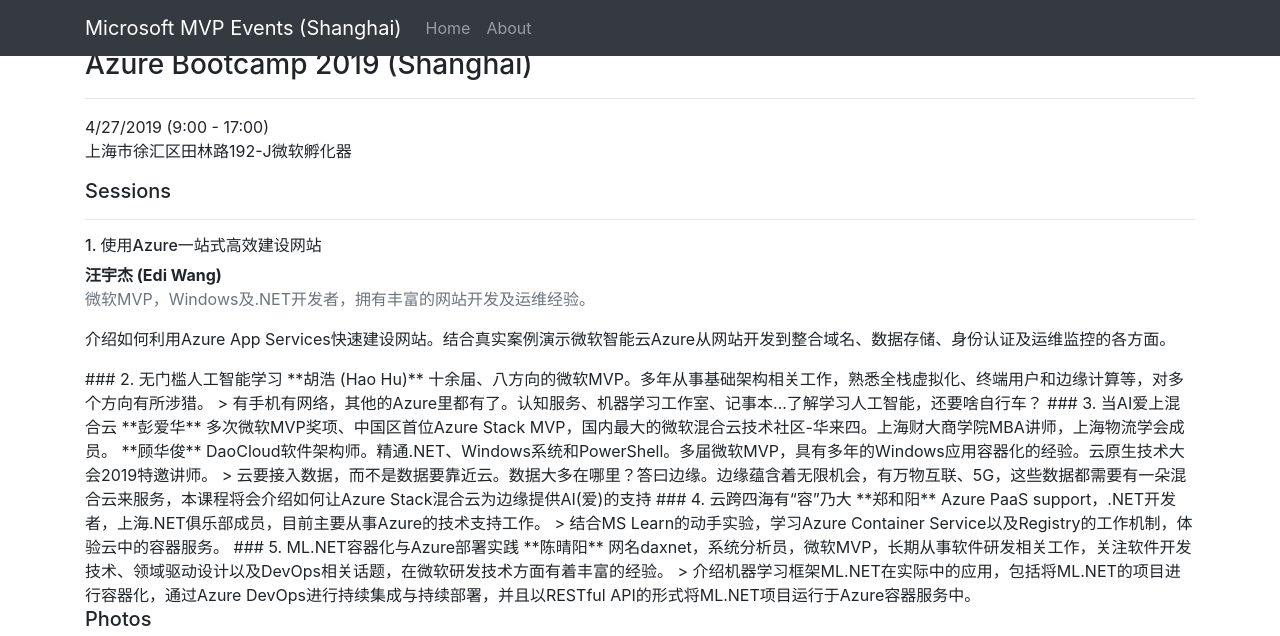
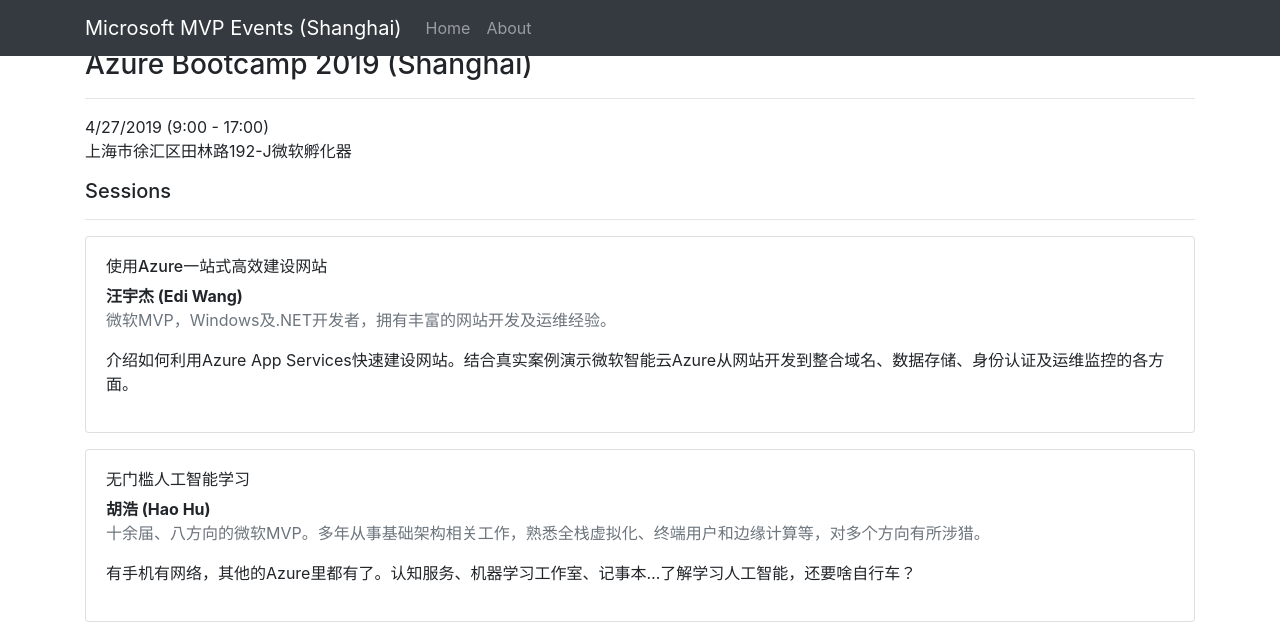
Before and after one commit to microsoft-mvp-events-cn/events, a Jekyll site: the page built from events/19.4-Azure-Bootcamp-Shanghai.html, in a window 1280 px wide and 1400 px high. Shown: the top 636 px of the window. Built offline with Jekyll 4.4.1, drawn with Linux system fonts in a browser that asks for light colours; some of the changed text lies outside the part shown.

Commit message:
update page

```diff
--- a/events/19.4-Azure-Bootcamp-Shanghai.html
+++ b/events/19.4-Azure-Bootcamp-Shanghai.html
@@ -18,36 +18,47 @@
 </h5>
 <hr>
 
-<section class="session">
+<section class="card mb-3">
+    <div class="card-body">
         <h6>
-        1. 使用Azure一站式高效建设网站
+            使用Azure一站式高效建设网站
         </h6>
         <strong>汪宇杰 (Edi Wang)</strong>
         <p class="text-muted">微软MVP，Windows及.NET开发者，拥有丰富的网站开发及运维经验。</p>
         <p>
             介绍如何利用Azure App Services快速建设网站。结合真实案例演示微软智能云Azure从网站开发到整合域名、数据存储、身份认证及运维监控的各方面。
         </p>
+    </div>
 </section>
 
-### 2. 无门槛人工智能学习
+<section class="card mb-3">
+    <div class="card-body">
+        <h6>
+            无门槛人工智能学习
+        </h6>
+        <strong>胡浩 (Hao Hu)</strong>
+        <p class="text-muted">十余届、八方向的微软MVP。多年从事基础架构相关工作，熟悉全栈虚拟化、终端用户和边缘计算等，对多个方向有所涉猎。</p>
+        <p>
+            有手机有网络，其他的Azure里都有了。认知服务、机器学习工作室、记事本…了解学习人工智能，还要啥自行车？
+        </p>
+    </div>
+</section>
 
-**胡浩 (Hao Hu)**
-
-十余届、八方向的微软MVP。多年从事基础架构相关工作，熟悉全栈虚拟化、终端用户和边缘计算等，对多个方向有所涉猎。
-
-> 有手机有网络，其他的Azure里都有了。认知服务、机器学习工作室、记事本…了解学习人工智能，还要啥自行车？
-
-### 3. 当AI爱上混合云
-
-**彭爱华**
-
-多次微软MVP奖项、中国区首位Azure Stack MVP，国内最大的微软混合云技术社区-华来四。上海财大商学院MBA讲师，上海物流学会成员。
-
-**顾华俊**
-
-DaoCloud软件架构师。精通.NET、Windows系统和PowerShell。多届微软MVP，具有多年的Windows应用容器化的经验。云原生技术大会2019特邀讲师。
-
-> 云要接入数据，而不是数据要靠近云。数据大多在哪里？答曰边缘。边缘蕴含着无限机会，有万物互联、5G，这些数据都需要有一朵混合云来服务，本课程将会介绍如何让Azure Stack混合云为边缘提供AI(爱)的支持
+<section class="card mb-3">
+    <div class="card-body">
+        <h6>
+            当AI爱上混合云
+        </h6>
+        <strong>彭爱华</strong>
+        <p class="text-muted">多次微软MVP奖项、中国区首位Azure Stack MVP，国内最大的微软混合云技术社区-华来四。上海财大商学院MBA讲师，上海物流学会成员。</p>
+        <strong>顾华俊</strong>
+        <p class="text-muted">DaoCloud软件架构师。精通.NET、Windows系统和PowerShell。多届微软MVP，具有多年的Windows应用容器化的经验。云原生技术大会2019特邀讲师。
+        </p>
+        <p>
+            云要接入数据，而不是数据要靠近云。数据大多在哪里？答曰边缘。边缘蕴含着无限机会，有万物互联、5G，这些数据都需要有一朵混合云来服务，本课程将会介绍如何让Azure Stack混合云为边缘提供AI(爱)的支持
+        </p>
+    </div>
+</section>
 
 ### 4. 云跨四海有“容”乃大
 
```
Lines whose indentation alone changed are shown as unchanged.
